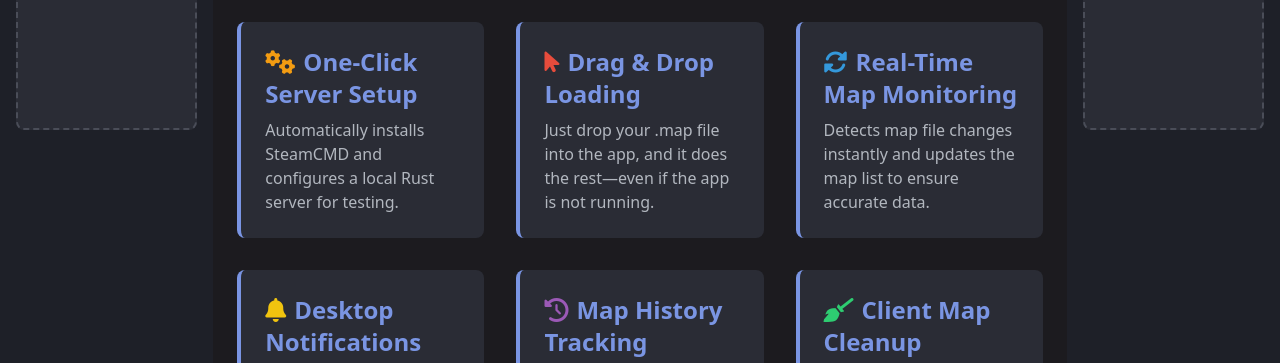
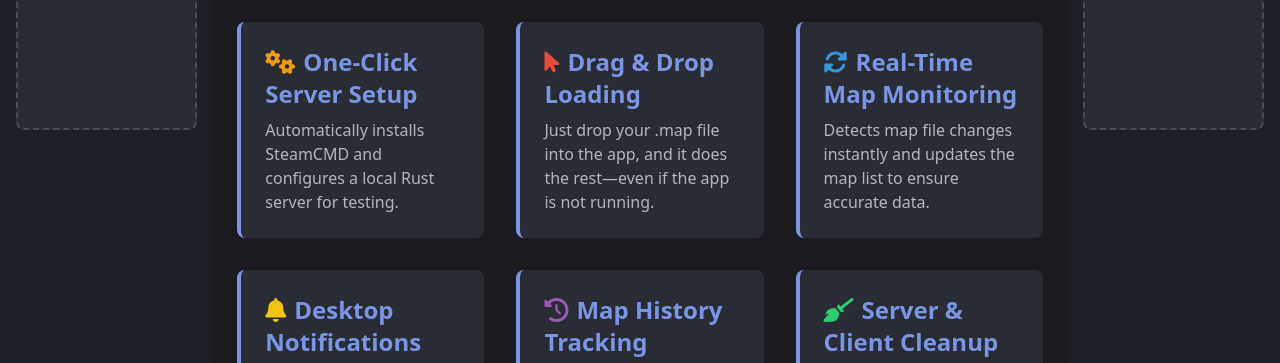
Before and after one commit to tedpommes/DropLaunch-Website, a plain HTML site: page index.html in a window 1280 px wide. Shown: the part 550-913 px from the top of the page. Drawn offline with nearby package versions, Linux system fonts and the light colour scheme.

Commit message:
Update index.html
Text update

```diff
--- a/index.html
+++ b/index.html
@@ -128,7 +128,7 @@
                         <div class="feature-card p-6 rounded-lg"><h4 class="text-2xl font-bold accent-blue mb-2"><i class="fas fa-sync-alt mr-2" style="color: #3498db;"></i>Real-Time Map Monitoring</h4><p>Detects map file changes instantly and updates the map list to ensure accurate data.</p></div>
                         <div class="feature-card p-6 rounded-lg"><h4 class="text-2xl font-bold accent-blue mb-2"><i class="fas fa-bell mr-2" style="color: #f1c40f;"></i>Desktop Notifications</h4><p>Get notified when maps are saved and start a server with the newest map version by clicking the notification.</p></div>
                         <div class="feature-card p-6 rounded-lg"><h4 class="text-2xl font-bold accent-blue mb-2"><i class="fas fa-history mr-2" style="color: #9b59b6;"></i>Map History Tracking</h4><p>View and relaunch maps you've previously tested, no digging needed.</p></div>
-                        <div class="feature-card p-6 rounded-lg"><h4 class="text-2xl font-bold accent-blue mb-2"><i class="fas fa-broom mr-2" style="color: #2ecc71;"></i>Client Map Cleanup</h4><p>Delete cached maps and ensure a fresh environment with one click. No file mismatch errors.</p></div>
+                        <div class="feature-card p-6 rounded-lg"><h4 class="text-2xl font-bold accent-blue mb-2"><i class="fas fa-broom mr-2" style="color: #2ecc71;"></i>Server & Client Cleanup</h4><p>Ensure a fresh environment with every server boot. No file mismatch errors.</p></div>
                     </div>
                 </div>
             </section>
```
